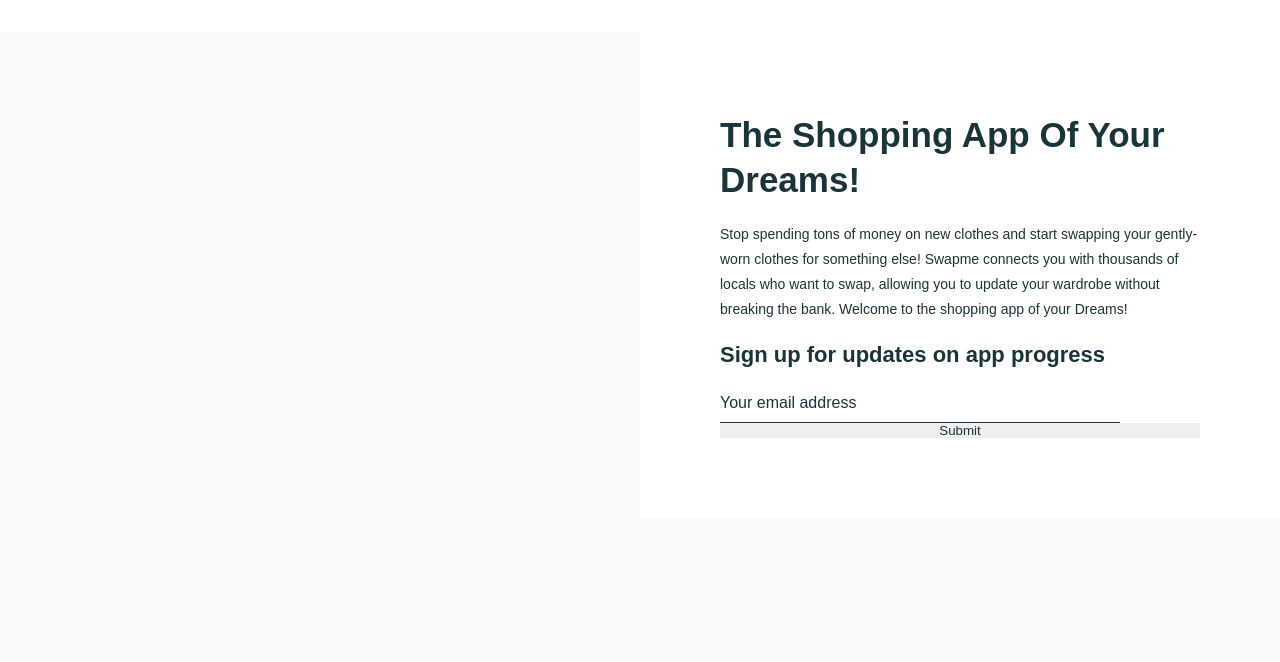
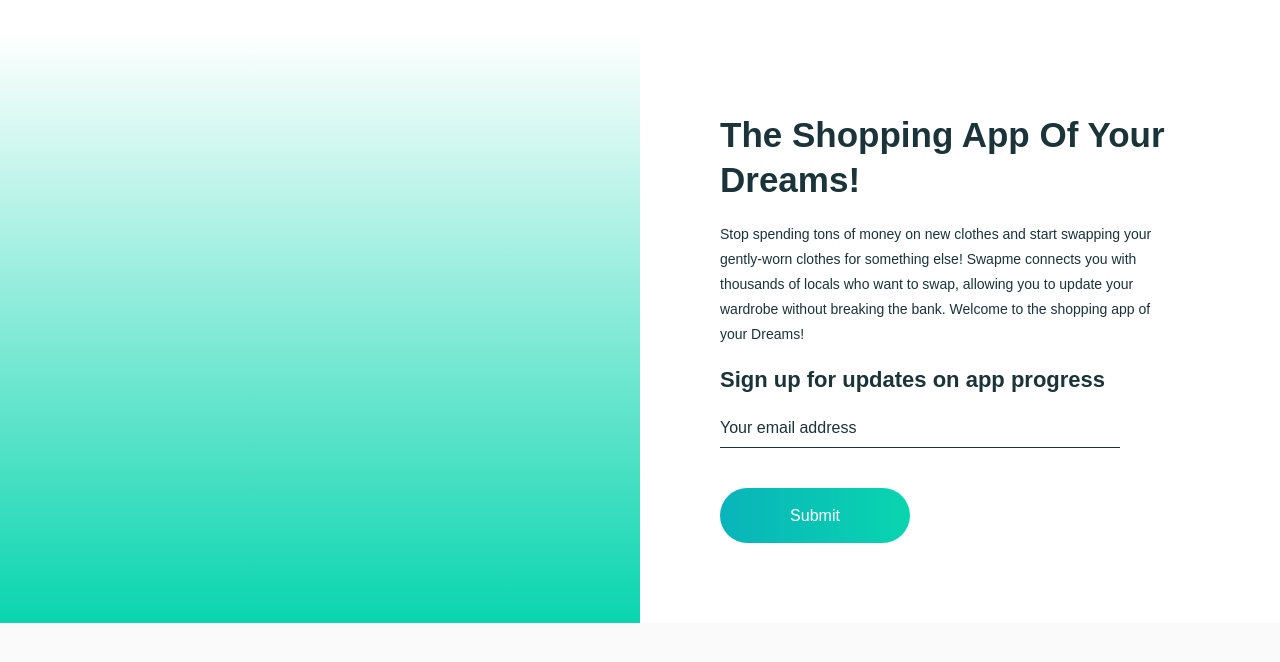
Before and after one commit to Priebz17/SwapMeSite, a plain HTML site: page index.html in a window 1280 px wide. Shown: the part 68-730 px from the top of the page. Drawn offline with Linux system fonts and the light colour scheme.

Commit message:
Added stuff to the swapme site

```diff
--- a/index.html
+++ b/index.html
@@ -18,7 +18,7 @@
 
 	<main>
 
-		<section>
+		<section class="white">
 
 			<div class="pictures"></div>
 
@@ -30,7 +30,7 @@
 
 					<label class="ghost">Sign up for updates on app progress
 
-						<input type="email" name="email_address" placeholder="Your email address">
+						<input type="email" name="email_address" placeholder="Your email address" required>
 
 					</label>
 
--- /dev/null
+++ b/style/partials/_buttons.scss
@@ -0,0 +1,14 @@
+button, a.button {
+
+	cursor: pointer;
+
+	&.gradient-submit {
+		background-image: linear-gradient(to right, rgb(9, 180, 186), rgb(9, 213, 175));
+		height: 55px;
+		width: 190px;
+		border-radius: 35px;
+		color: #fff;
+		font-size: 16px;
+	}
+
+}
--- a/style/partials/_sections.scss
+++ b/style/partials/_sections.scss
@@ -2,6 +2,10 @@
 	display: flex;
 	flex-flow: row nowrap;
 	width: 100%;
+
+	&.white {
+		background-color: #fff;
+	}
 
 	&:first-child {
 
@@ -14,6 +18,7 @@
 
 		.pictures {
 			padding: 40px;
+			background-image: linear-gradient(#fff, rgb(9, 213, 175))
 		}
 
 		.signup {
@@ -21,12 +26,16 @@
 			flex-flow: column nowrap;
 			justify-content: center;
 			align-items: flex-start;
-			background-color: #fff;
 
 			form {
 				width: 100%;
 				display: flex;
 				flex-flow: column nowrap;
+			}
+
+			h1, p {
+				max-width: 450px;
+				width: 95%;
 			}
 
 			h1 {
@@ -39,6 +48,10 @@
 				font-size: 14px;
 				line-height: 25px;
 				margin-bottom: 20px;
+			}
+
+			label {
+				margin-bottom: 40px;
 			}
 
 		}
@@ -62,6 +75,10 @@
 			.signup {
 				align-items: center;
 
+				h1, p {
+					max-width: 95%;
+				}
+
 				form {
 					align-items: center;
 				}
--- a/style/style.scss
+++ b/style/style.scss
@@ -1,5 +1,6 @@
 @import "partials/vars";
 @import "partials/reset";
 @import "partials/inputs";
+@import "partials/buttons";
 @import "partials/header";
 @import "partials/sections";
```
Also changed, not shown: style/style.css, 1 other file.
